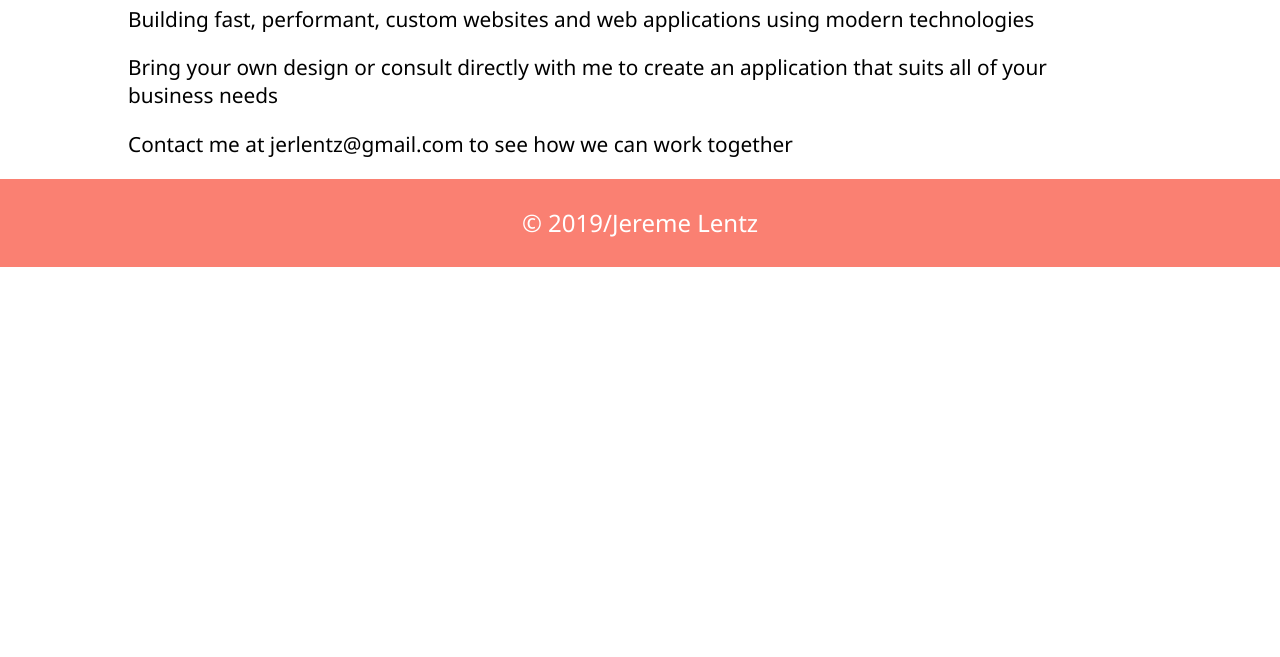
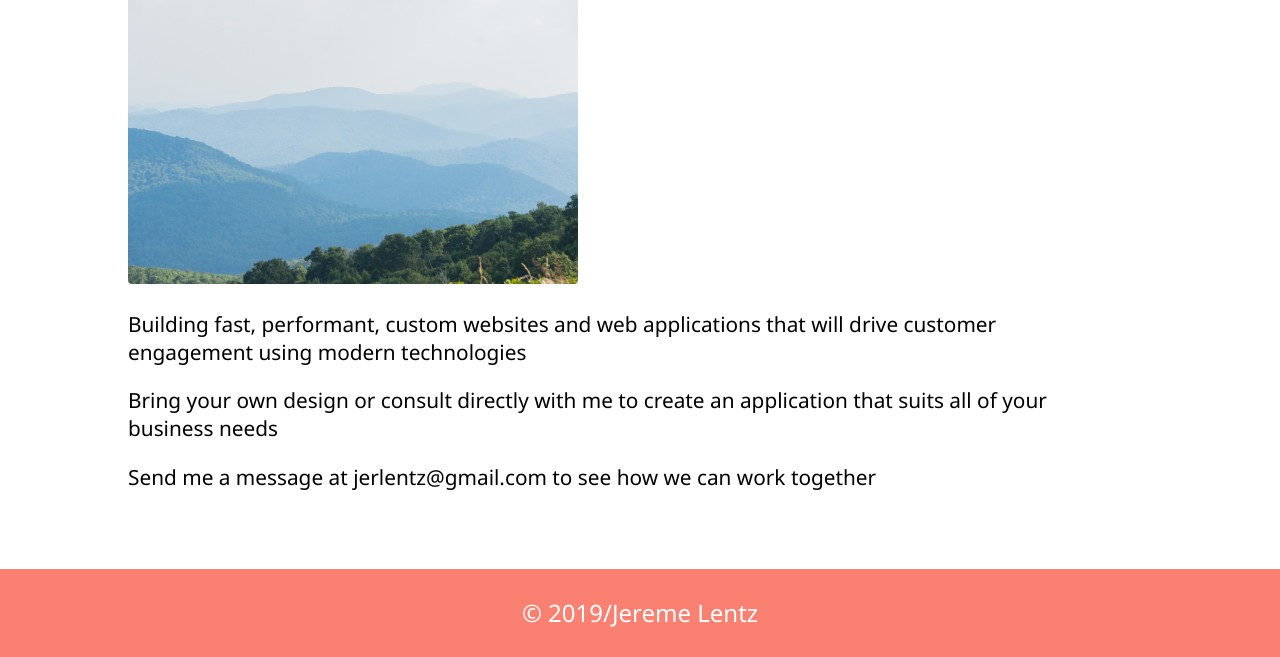
Before and after one commit to jeremel/jlentz, a Gatsby site: page /webdevelopment in a window 1280 px wide. Shown: the part 183-840 px from the top of the page. Before the commit the page ends 800 px from the top, so only its background shows below. Built offline with nearby package versions, Linux system fonts and the light colour scheme; Gatsby itself is replaced by a stand-in of ours.

Commit message:
Minor tweaks to layout in About and Web Dev sections. Add image to WebDev section.

```diff
--- a/src/pages/about.js
+++ b/src/pages/about.js
@@ -23,7 +23,7 @@ const AboutWrapper = styled.div`
 
     img {
       height: 300px;
-      border-radius: 3rpx;
+      border-radius: 4px;
     }
   }
 
--- a/src/pages/webdevelopment.js
+++ b/src/pages/webdevelopment.js
@@ -3,13 +3,14 @@ import styled from "styled-components"
 
 import Layout from "../components/layout"
 import SEO from "../components/seo"
+import WebDevImage from "../images/BlueRidgeMountains-1.jpg"
 
-import BackgroundImage from "../images/image-20.jpg";
 
 const WebDevWrapper = styled.div`
   margin: 0;
   padding: 0 8rem;
   max-width: 75rem;
+  min-height: 80vh;
 
   a {
     color: blue;
@@ -22,6 +23,11 @@ const WebDevWrapper = styled.div`
     font-size: 2.5rem;
   }
 
+  img {
+      height: 300px;
+      border-radius: 4px;
+    }
+
   p {
     font-size: 1.3rem;
   }
@@ -32,9 +38,10 @@ const WebDevelopment = () => (
     <SEO title="Web Development" description="Jereme Lentz Web Development" keywords={[`Web Development`, `Web Apps`, `Websites`, `Custom`, `South Jersey`, `New Jersey`, `Philadelphia`, `Philly`]} />
     <WebDevWrapper>
       <h1>Web Development</h1>
-      <p>Building fast, performant, custom websites and web applications using modern technologies</p>
+      <img src={WebDevImage} alt="Blue Ridge Mountains" />
+      <p>Building fast, performant, custom websites and web applications that will drive customer engagement using modern technologies</p>
       <p>Bring your own design or consult directly with me to create an application that suits all of your business needs</p>
-      <p>Contact me at jerlentz@gmail.com to see how we can work together</p>
+      <p>Send me a message at jerlentz@gmail.com to see how we can work together</p>
     </WebDevWrapper>
   </Layout>
 )
```
Also changed, not shown: src/images/BlueRidgeMountains-1.jpg (added).
